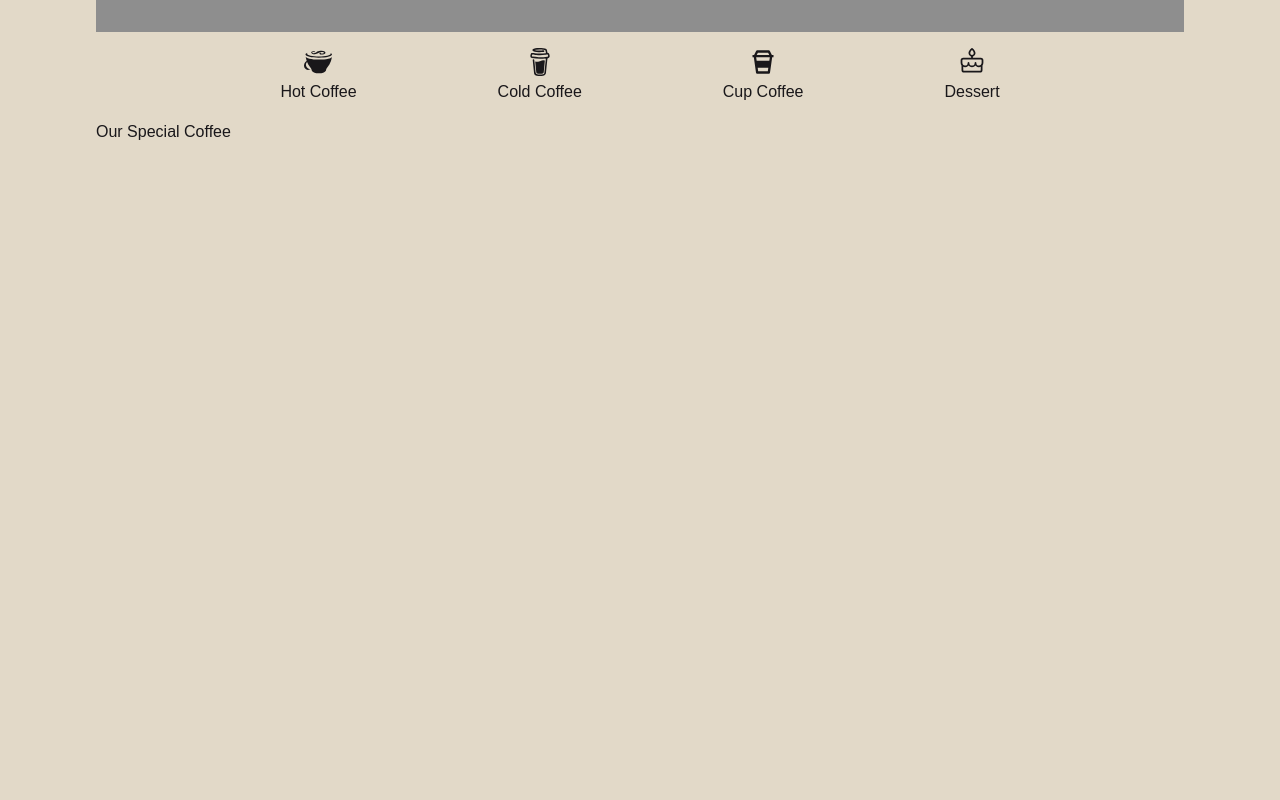
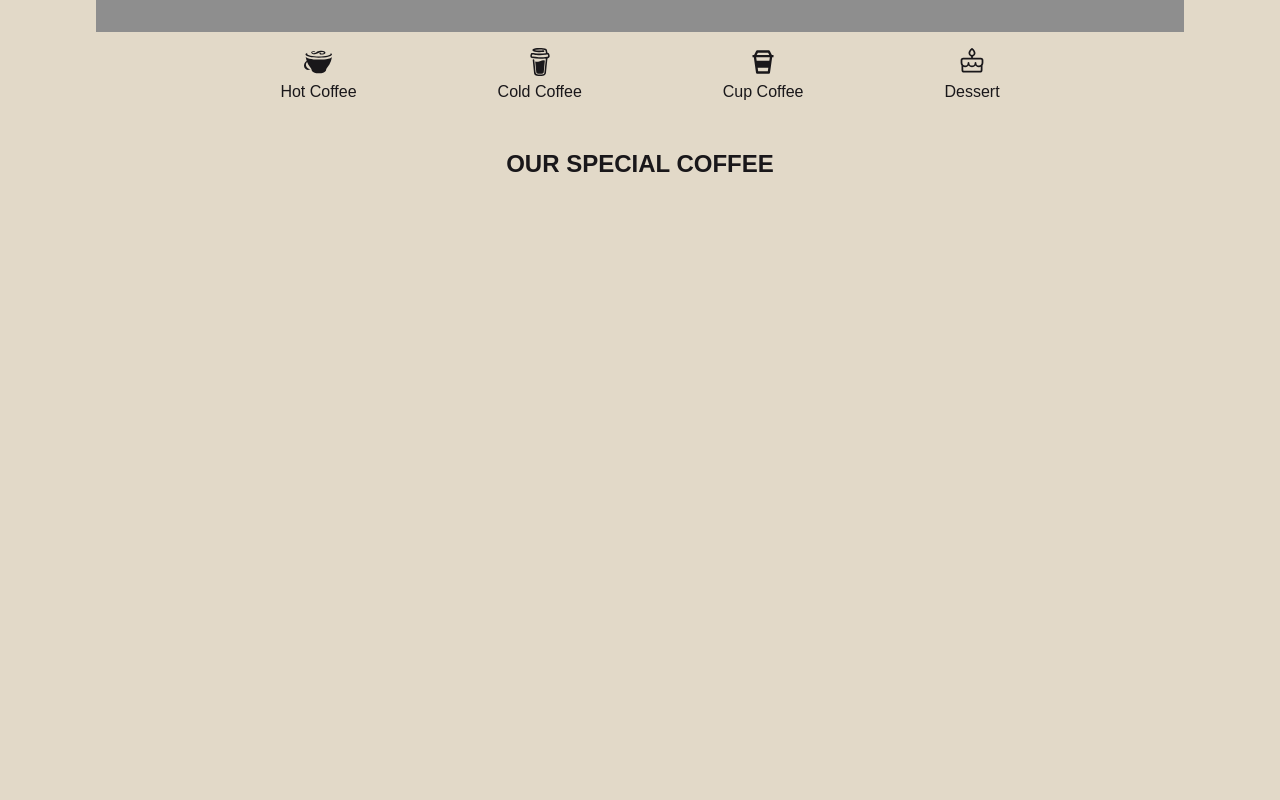
Before and after one commit to AppDev101/Little-Flower, a Next.js app: page / in a window 1280 px wide. Shown: the part 680-1480 px from the top of the page. Built offline with nearby package versions, Linux system fonts and the light colour scheme; grey boxes are pictures that could not be loaded.

Commit message:
Updated the Specials section header

```diff
--- a/components/special/special-coffee.tsx
+++ b/components/special/special-coffee.tsx
@@ -1,8 +1,10 @@
-import React from "react";
-
 function SpecialCoffee() {
   return (
-    <section className="relative h-svh w-full">Our Special Coffee</section>
+    <section className="h-svh w-full">
+      <h1 className="mx-auto w-fit text-2xl leading-22 font-bold">
+        OUR SPECIAL COFFEE
+      </h1>
+    </section>
   );
 }
 
```
